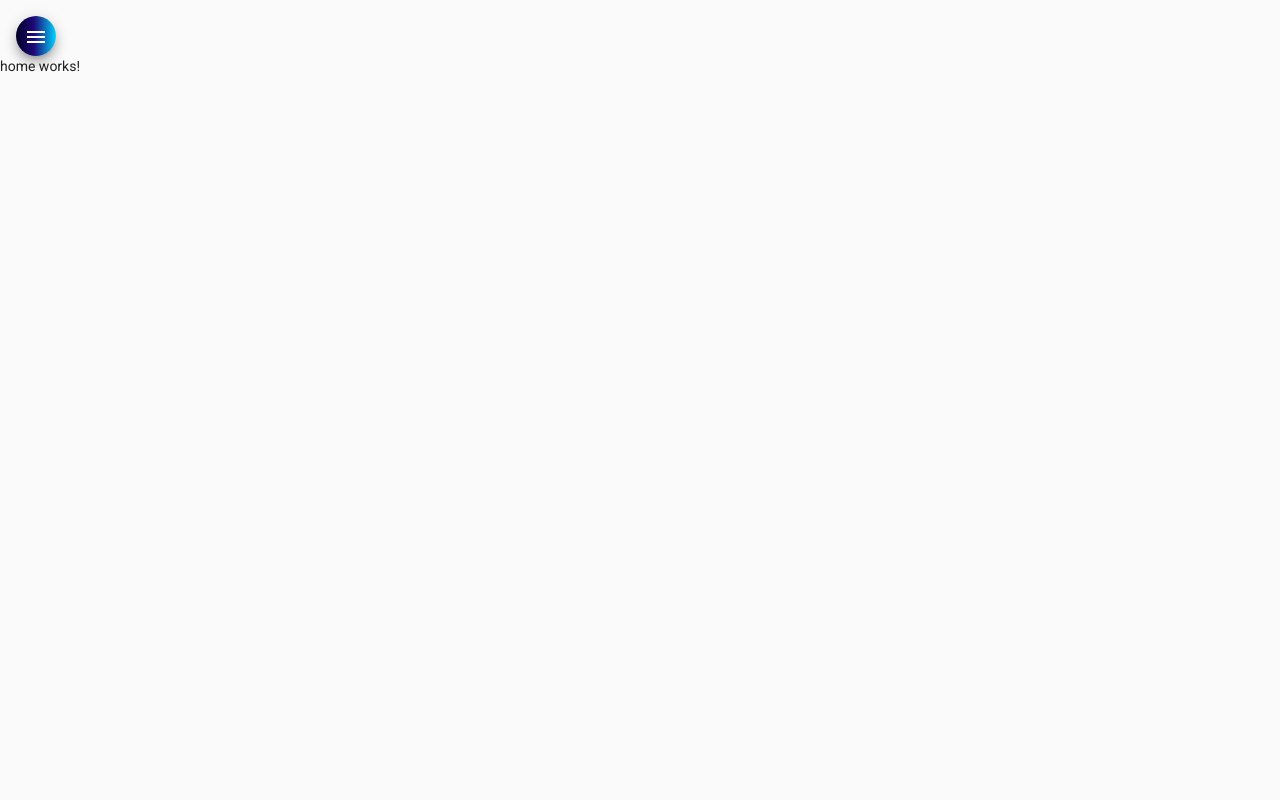
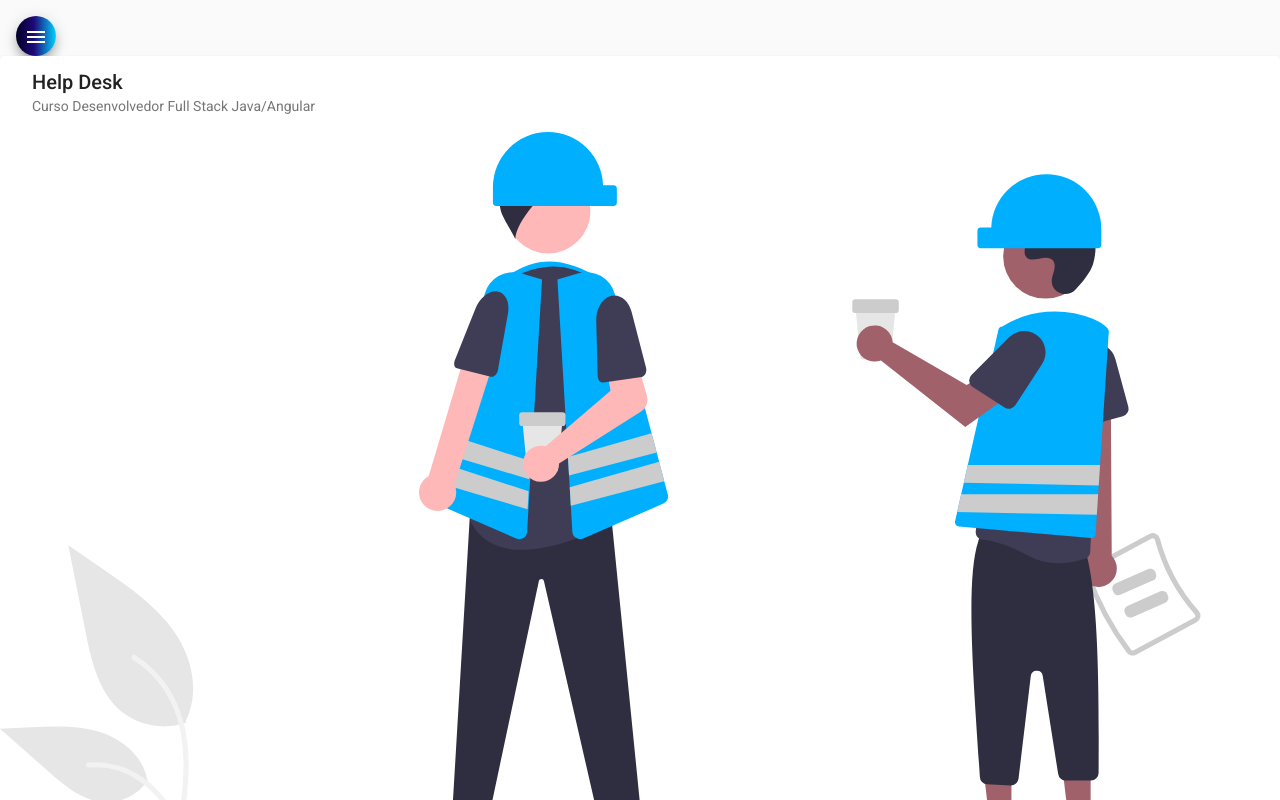
Before and after one commit to luanbrazz/helpdesk-front, an Angular app: page /home in a window 1280 px wide. Built offline with nearby package versions, Linux system fonts and the light colour scheme.

Commit message:
html e css para component home

```diff
--- a/src/app/components/home/home.component.html
+++ b/src/app/components/home/home.component.html
@@ -1 +1,31 @@
-<p>home works!</p>
+<mat-card class="card">
+  <mat-card-header>
+    <mat-card-title>Help Desk</mat-card-title>
+    <mat-card-subtitle
+      >Curso Desenvolvedor Full Stack Java/Angular</mat-card-subtitle
+    >
+  </mat-card-header>
+  <img
+    mat-card-image
+    src="./../../../assets/img/home-image.svg"
+    alt="Photo of a Shiba Inu"
+  />
+  <mat-card-content>
+    <p>
+      Olá! Eu sou o Luan Braz e quero te apresentar o sistema Help Desk que eu
+      desenvolvi como parte do meu curso de Desenvolvedor Full Stack.<br />
+      Esse sistema é projetado para gerenciar chamados simulando um Help Desk
+      simples, utilizando as tecnologias Angular 14 e Spring Boot 2. O sistema
+      está hospedado na nuvem, com o front-end na plataforma Vercel e o back-end
+      na Heroku.<br />
+      O objetivo principal do projeto é cobrir conceitos avançados de aplicações
+      SPAs, autenticação e autorização usando Tokens JWT, e muito mais. Você
+      pode acessar o código-fonte do projeto clicando no link Github no menu
+      lateral.<br /><br />
+      Sinta-se à vontade para testar o sistema e deixar suas sugestões. Será um
+      prazer ouvir sua opinião!<br />
+      Atenciosamente,<br />
+      Luan Braz.
+    </p>
+  </mat-card-content>
+</mat-card>
```
